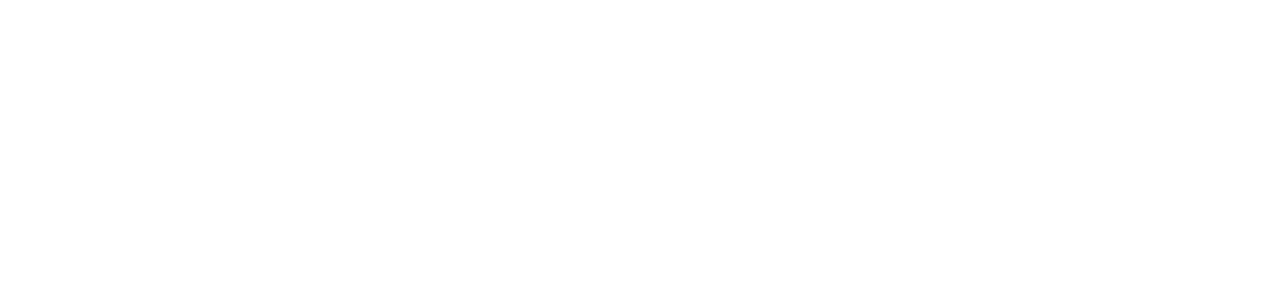
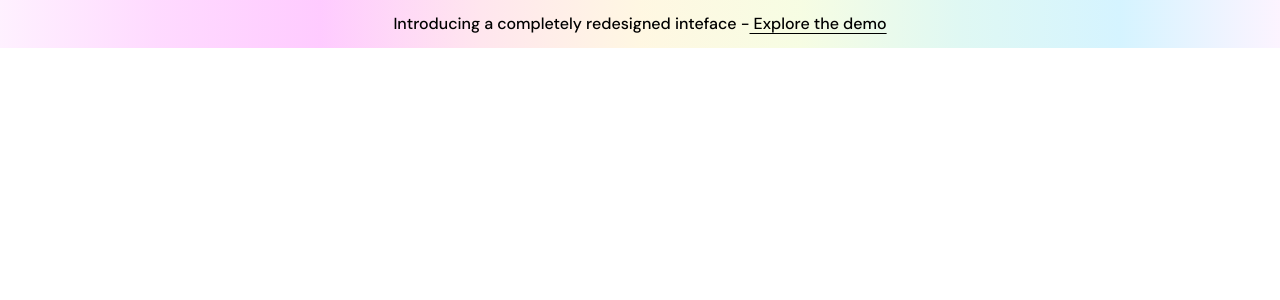
Before and after one commit to riyan047/Task-List, a Next.js app: page / in a window 1280 px wide. Shown: the top 300 px of the page. Built offline with nearby package versions, Linux system fonts and the light colour scheme.

Commit message:
completed banner section

```diff
--- a/src/components/Banner.tsx
+++ b/src/components/Banner.tsx
@@ -1,3 +1,13 @@
 export const Banner = () => {
-  return null;
+  return (
+    <div className="py-3 text-center bg-[linear-gradient(to_right,rgb(254,_235,_255,0.7),rgb(254,_202,_255,0.7),rgb(254,_181,_255,0.7),rgb(255,_219,_231,0.7),rgb(255,_244,_214,0.7),rgb(243,_252,_215,0.7),rgb(210,_245,_238,0.7),rgb(195,_239,_255,0.7),rgb(251,_239,_255,0.7))]">
+      <div className="container">
+        <p className="font-medium">
+          <span className="hidden sm:inline">
+            Introducing a completely redesigned inteface -
+          </span>
+          <a href="#" className="underline underline-offset-4"> Explore the demo</a>
+        </p>
+      </div>
+    </div>)
 };
```
